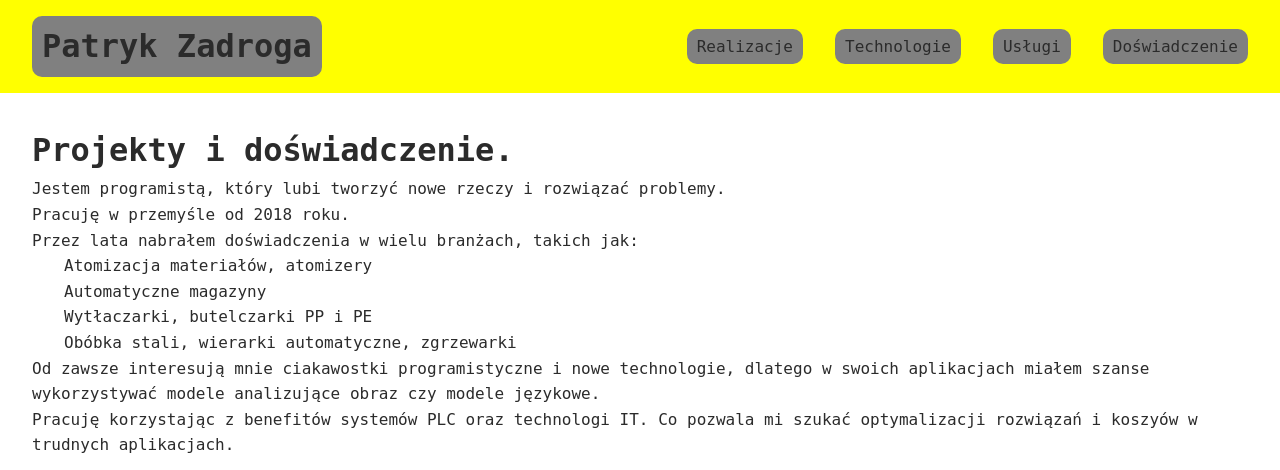
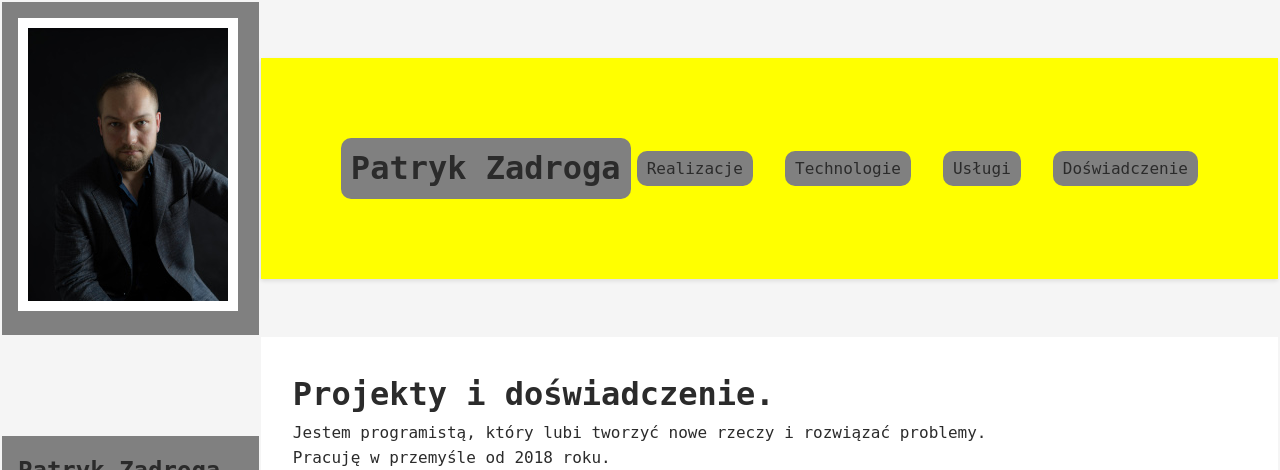
Before and after one commit to pempek18/portfolio_website, a Flask app: page / in a window 1280 px wide. Shown: the top 470 px of the page. Run offline with Flask 3, Linux system fonts and the light colour scheme; grey boxes are pictures that could not be loaded.

Commit message:
sidebar in progress

```diff
--- a/static/styles.css
+++ b/static/styles.css
@@ -61,8 +61,8 @@ nav {
 
 .header-nav {
     background-color:yellow;
-    /* border-radius: 10px; */
-    /* padding: 5px 10px; */
+    padding:  5rem;
+    /* border-radius: 20px; */
 }
 .main-container {
     background-color:white;
@@ -156,4 +156,14 @@ nav {
 }
 .sidebar {
     background-color:grey;
+    height: 100%;
+    width: 100%;
+    display: flex;
+    flex-direction: column;
+    padding: 1rem;
+    box-sizing: border-box;
+    min-height: 100%;
 }
+.profile-photo {
+    border: 10px solid white;
+}
--- a/templates/base.html
+++ b/templates/base.html
@@ -9,23 +9,16 @@
 </head>
 <body>
     <table>
-        <td class="left-column">
+        <tr>
+            <td class="left-column">
                 <div class="sidebar">
                     <!-- Left column content -->
                     <div class="profile-section">
                         <img src="{{ url_for('static', filename='profile.jpg') }}" alt="Profile Photo" class="profile-photo">
-                        <h2>Patryk Zadroga</h2>
-                        <p>Automation Engineer</p>
-                    </div>
-                    <div class="contact-info">
-                        <p>Email: contact@example.com</p>
-                        <p>Phone: +48 XXX XXX XXX</p>
-                        <p>Location: Poland</p>
                     </div>
                 </div>
-        </td>
-        <td class="right-column">
-            <tr>
+            </td>
+            <td class="right-column">
                 <nav class="header-nav">
                     <div class="logo">Patryk Zadroga</div>
                     <div class="menu">
@@ -37,14 +30,24 @@
                         {% endblock %}
                     </div>
                 </nav>
-                <div class="main-content">
-                    <!-- Right column content will be populated by child templates -->
+            </td>
+        </tr>
+        <tr>
+            <td class="left-column">
+                <div class="sidebar">
+                    <div class="contact-info">
+                        <h2>Patryk Zadroga</h2>
+                        <p>Automation Engineer</p>
+                        <p>Email: contact@example.com</p>
+                        <p>Phone: +48 XXX XXX XXX</p>
+                        <p>Location: Poland</p>
+                    </div>
                 </div>
-            </tr>
-            <tr>
+            </td>
+            <td class="right-column">
                 {% block content %}{% endblock %}
-            </tr>
-        </td>
+            </td>
+        </tr>
     </table>
 
 </body>
```
Also changed, not shown: static/profile.jpg (added).
